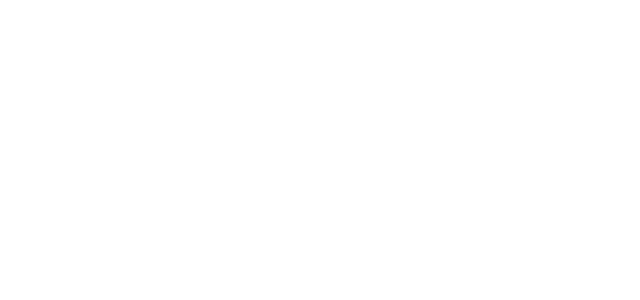
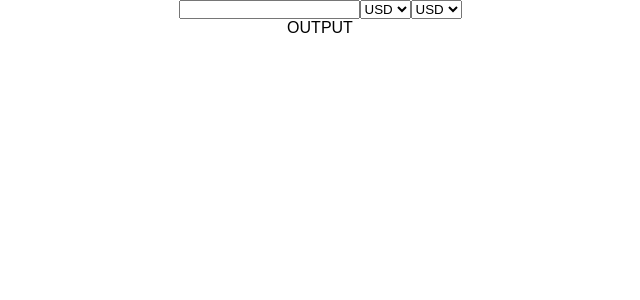
Before and after one commit to MBANS8A1/currency-converter, a React (Create React App) app: page / in a window 1280 px wide. Shown: the top 300 px of the page, without its empty margins (320-960 px from the left). Built offline with nearby package versions, Linux system fonts and the light colour scheme.

Commit message:
The currencies in question for this app are US dollar, Euro, Canadian dollar and Indian Rupee; they user will be able to convert to and from these currencies by typin within the input element and choosing the currency from the drop down lists.

```diff
--- a/src/App.js
+++ b/src/App.js
@@ -1,5 +1,22 @@
 function App() {
-  return <div className="App"></div>;
+  return (
+    <div className="App">
+      <input type="text" />
+      <select>
+        <option value="USD">USD</option>
+        <option value="EUR">EUR</option>
+        <option value="CAD">CAD</option>
+        <option value="INR">INR</option>
+      </select>
+      <select>
+        <option value="USD">USD</option>
+        <option value="EUR">EUR</option>
+        <option value="CAD">CAD</option>
+        <option value="INR">INR</option>
+      </select>
+      <p>OUTPUT</p>
+    </div>
+  );
 }
 
 export default App;
--- a/src/styles.css
+++ b/src/styles.css
@@ -3,3 +3,8 @@
   padding: 0;
   box-sizing: border-box;
 }
+
+.App {
+  font-family: sans-serif;
+  text-align: center;
+}
```
